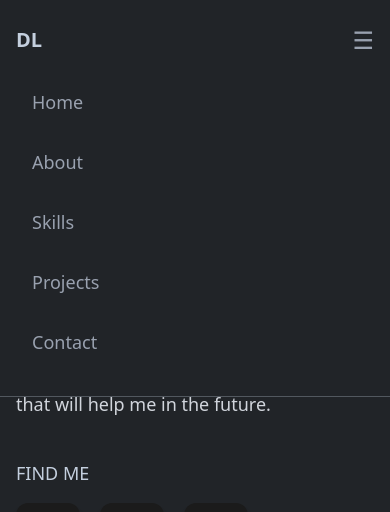
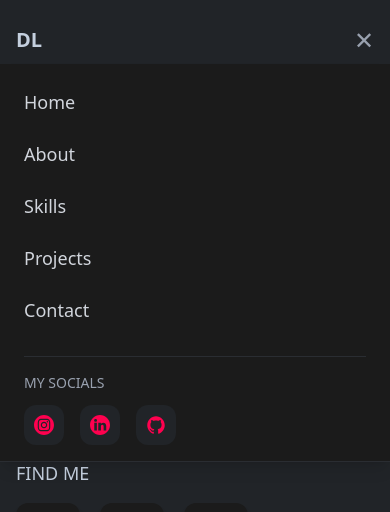
Before and after one commit to dylanccli/Personal-Portfolio-2, a React (Vite) app: page / in a window 390 px wide. Both pictures are taken after a click on the button "Toggle menu". Shown: the top 512 px of the page. Built offline with nearby package versions, Linux system fonts and the light colour scheme.

Commit message:
Updated Mobile View

```diff
--- a/src/components/Navbar.jsx
+++ b/src/components/Navbar.jsx
@@ -10,6 +10,24 @@ const Navbar = () => {
     { name: "Contact", id: "contact" },
   ];
 
+  const socialLinks = [
+    {
+      href: "https://www.instagram.com/dylanccli/#",
+      icon: "/Instagram.svg",
+      alt: "Instagram"
+    },
+    {
+      href: "https://www.linkedin.com/in/dylan-li-a949602b9/",
+      icon: "/LinkedIn.svg",
+      alt: "LinkedIn"
+    },
+    {
+      href: "https://github.com/dylanccli",
+      icon: "/Github.svg",
+      alt: "GitHub"
+    }
+  ];
+
   return (
     <nav className="fixed top-0 left-0 w-full bg-[#212428] border-b border-[#c4cfde]/30 py-4 sm:py-6 px-4 sm:px-6 z-50">
       <div className="w-full flex justify-between items-center h-12">
@@ -19,7 +37,7 @@ const Navbar = () => {
         <div className="hidden md:flex space-x-8 lg:space-x-12">
           {navItems.map((item) => (
             <a
-              key={item.id}
+              key={item.name}
               href={`#${item.id}`}
               className="text-gray-400 hover:text-[#ff014f] text-lg sm:text-xl transition-colors duration-300"
             >
@@ -30,28 +48,72 @@ const Navbar = () => {
 
         {/* Mobile Menu Button */}
         <button
-          className="md:hidden text-gray-400 hover:text-[#ff014f] text-2xl"
+          className="md:hidden text-gray-400 hover:text-[#ff014f] text-2xl transition-colors duration-300"
           onClick={() => setMenuOpen(!menuOpen)}
+          aria-label="Toggle menu"
         >
-          ☰
+          {menuOpen ? "✕" : "☰"}
         </button>
       </div>
 
-      {/* Mobile Menu */}
+      {/* Mobile Menu - With fade animation */}
       {menuOpen && (
-        <div className="md:hidden bg-[#212428] py-4 px-4 space-y-4">
+        <div className="md:hidden fixed top-16 left-0 right-0 bg-[#1b1b1b] py-4 px-6 border-b border-[#2a2d32] shadow-lg animate-fadeIn">
+          <div className="max-w-7xl mx-auto">
+            <div className="space-y-2 mb-6">
               {navItems.map((item) => (
                 <a
-              key={item.id}
+                  key={item.name}
                   href={`#${item.id}`}
-              className="block text-gray-400 hover:text-[#ff014f] text-lg transition-colors duration-300 py-2"
+                  className="block text-gray-300 hover:text-[#ff014f] text-lg transition-colors duration-300 py-2"
                   onClick={() => setMenuOpen(false)}
                 >
                   {item.name}
                 </a>
               ))}
             </div>
+
+            <div className="pt-4 border-t border-[#2a2d32]">
+              <p className="text-gray-400 text-sm mb-3">MY SOCIALS</p>
+              <div className="flex space-x-4">
+                {socialLinks.map((link, index) => (
+                  <a
+                    key={index}
+                    href={link.href}
+                    target="_blank"
+                    rel="noopener noreferrer"
+                    className="
+                      bg-[#212428] rounded-xl
+                      hover:shadow-[#ff014f]/20
+                      transition-all duration-300
+                      flex items-center justify-center
+                      p-2
+                      w-10 h-10
+                    "
+                  >
+                    <img
+                      src={link.icon}
+                      alt={link.alt}
+                      className="w-5 h-5 object-contain"
+                    />
+                  </a>
+                ))}
+              </div>
+            </div>
+          </div>
+        </div>
       )}
+
+      {/* Add this to your global CSS */}
+      <style jsx>{`
+        @keyframes fadeIn {
+          from { opacity: 0; }
+          to { opacity: 1; }
+        }
+        .animate-fadeIn {
+          animation: fadeIn 0.3s ease-out forwards;
+        }
+      `}</style>
     </nav>
   );
 };
--- a/src/index.css
+++ b/src/index.css
@@ -1,3 +1,19 @@
 @import url("https://fonts.googleapis.com/css2?family=Montserrat:wght@100;200;300;400;500;600;700;800;900&family=Poppins:wght@100;200;300;400;500;600;700;800;900&display=swap");
 
 @import "tailwindcss";
+
+@keyframes slideIn {
+    from { transform: translateX(-100%); opacity: 0; }
+    to { transform: translateX(0); opacity: 1; }
+  }
+  .animate-slideIn {
+    animation: slideIn 0.3s ease-out forwards;
+  }
+
+@keyframes slideDown {
+  from { transform: translateY(-100%); opacity: 0; }
+  to { transform: translateY(0); opacity: 1; }
+}
+.animate-slideDown {
+  animation: slideDown 0.3s ease-out forwards;
+}
```
Lines whose indentation alone changed are shown as unchanged.
